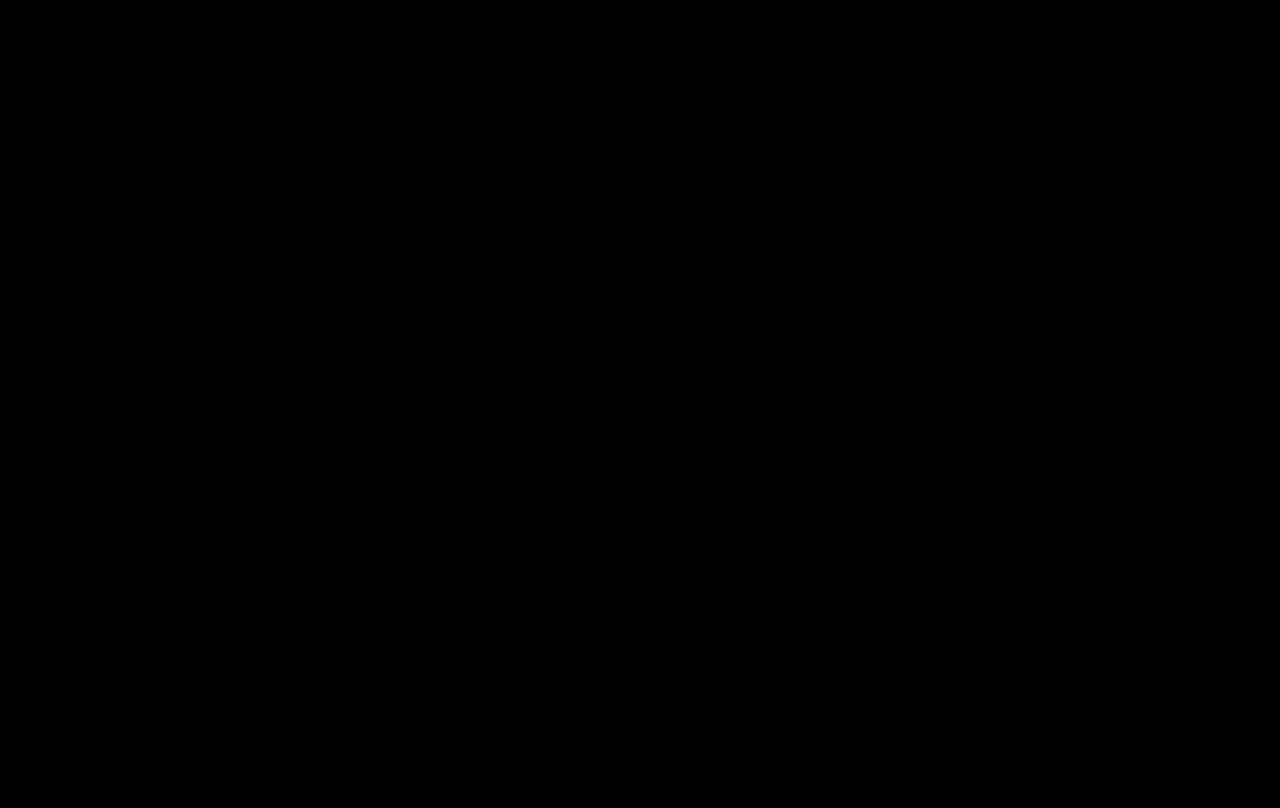
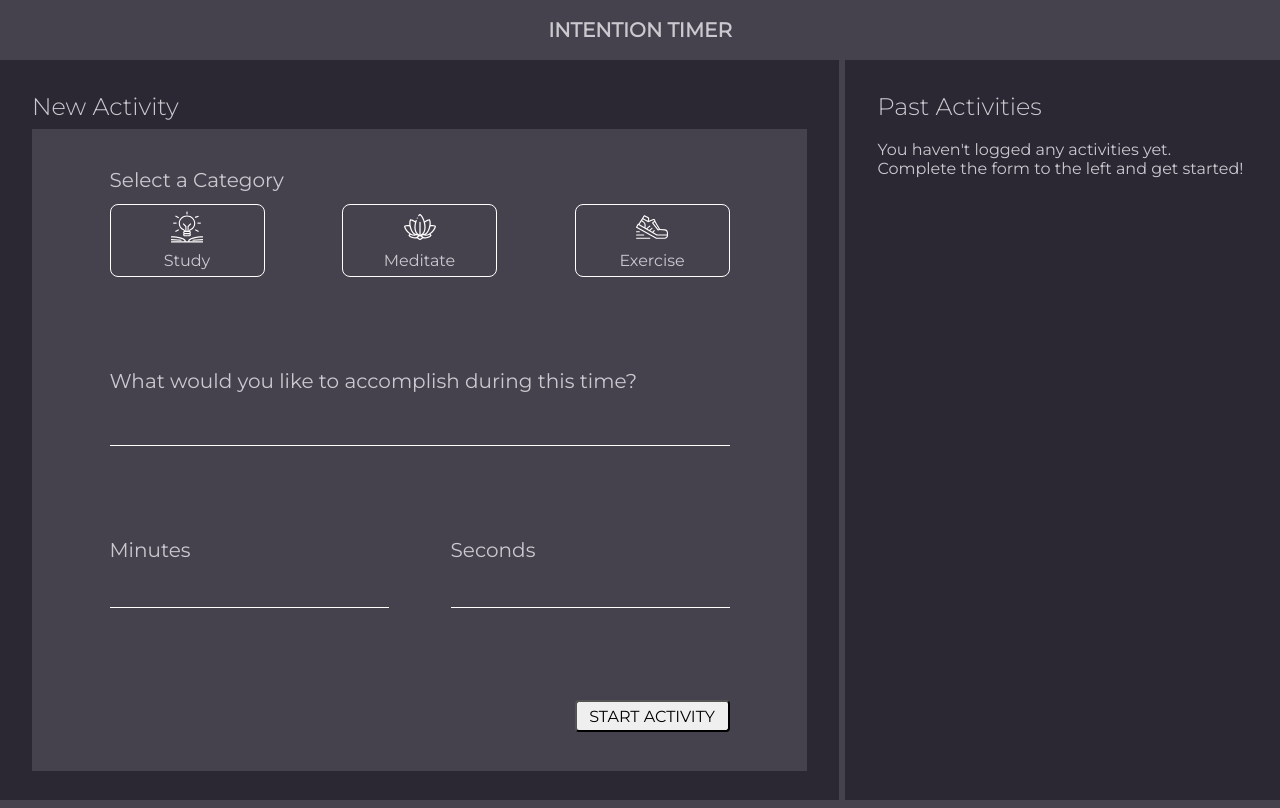
Before and after one commit to ryanbahan/idea_box, a plain HTML site: page index.html in a window 1280 px wide. Drawn offline with Linux system fonts and the light colour scheme.

Commit message:
Add iteration 0 functionality

```diff
--- a/index.html
+++ b/index.html
@@ -1,9 +1,50 @@
-!<!DOCTYPE html>
+<!DOCTYPE html>
 <html>
   <head>
+    <link href="https://fonts.googleapis.com/css?family=Montserrat:300,400&display=swap" rel="stylesheet">
     <link rel="stylesheet" href="styles.css">
   </head>
   <body>
+    <header>
+      <h1>INTENTION TIMER</h1>
+    </header>
+    <div class="body-container">
+      <main>
+        <h2>New Activity</h2>
+        <form>
+          <fieldset>
+          <p>Select a Category</p>
+            <ul class="form-row">
+              <li><img src="./assets/study.svg">Study</li>
+              <li><img src="./assets/meditate.svg">Meditate</li>
+              <li><img src="./assets/exercise.svg">Exercise</li>
+            </ul>
+          </fieldset>
+          <fieldset>
+          <label for"card-title">What would you like to accomplish during this time?</label>
+          <input type="text" name="card-title">
+          </fieldset>
+          <div class="form-row">
+            <fieldset class="time">
+              <label for"minutes">Minutes</label>
+              <input type="text" name="minutes">
+            </fieldset>
+            <fieldset class="time">
+              <label for"seconds">Seconds</label>
+              <input type="text" name="seconds">
+            </fieldset>
+          </div>
+          <button type="submit">START ACTIVITY</button>
+        </form>
+      </main>
+      <aside>
+        <h2>Past Activities</h2>
+        <section class="aside-content-container">
+          <p>You haven't logged any activities yet.</p>
+          <p>Complete the form to the left and get started!</p>
+        </section>
+      </aside>
+    </div>
     <script src="main.js"></script>
   </body>
 </html>
--- a/styles.css
+++ b/styles.css
@@ -1,5 +1,133 @@
+* {
+  margin: 0;
+  padding: 0;
+  box-sizing: border-box;
+  font-family: 'Montserrat', sans-serif;
+}
+
+h1 {
+  font-size: 1.25em;
+}
+
+h2 {
+  font-weight: 300;
+  margin-bottom: 1%;
+}
+
+button {
+  border-radius: 0.25em;
+}
+
 body, html {
   width: 100%;
   height: 100%;
-  background-color: black;
+  color: #CBC9CF;
+  background-color: #46424D;
 }
+
+header {
+  display: flex;
+  justify-content: center;
+  align-items: center;
+  height: 7.5%;
+}
+
+.body-container {
+  display: flex;
+  height: 92.5%;
+}
+
+main,
+aside {
+  padding: 2.5%;
+  background-color: #2B2733;
+}
+
+main {
+  flex-grow: 2;
+  margin-right: 0.5%;
+}
+
+input {
+  background-color: inherit;
+  border: none;
+  border-bottom: solid 1px white;
+  font-size: 2em;
+}
+
+main form {
+  background-color: #46424D;
+  display: flex;
+  flex-direction: column;
+  justify-content: space-between;
+  padding: 5% 10%;
+  height: 95%;
+}
+
+main form li {
+  list-style-type: none;
+}
+
+main form p,
+main form label {
+  font-size: 1.25em;
+}
+
+.form-row {
+  display: flex;
+  justify-content: space-between;
+}
+
+.form-row img {
+  width: 2em;
+  display: block;
+  margin-bottom: 5%;
+}
+
+.form-row li {
+  border: solid 1px white;
+  width: 25%;
+  border-radius: 0.5em;
+  display: flex;
+  flex-direction: column;
+  justify-content: center;
+  align-items: center;
+  padding: 1% 0;
+}
+
+fieldset {
+  border: none;
+  width: 100%;
+}
+
+fieldset p,
+fieldset label {
+  margin-bottom: 2%;
+}
+
+fieldset input {
+  width: 100%;
+}
+
+fieldset label {
+  display: block;
+}
+
+.time {
+  width: 45%;
+}
+
+button[type=submit] {
+  height: 2em;
+  width: 25%;
+  align-self: flex-end;
+  font-size: 1em;
+}
+
+aside {
+  flex-grow: 1;
+}
+
+.aside-content-container {
+  margin-top: 5%;
+}
```
Also changed, not shown: assets/exercise-active.svg (added), assets/exercise.svg (added), assets/meditate-active.svg (added), assets/meditate.svg (added), assets/study-active.svg (added), assets/study.svg (added), assets/warning.svg (added).
